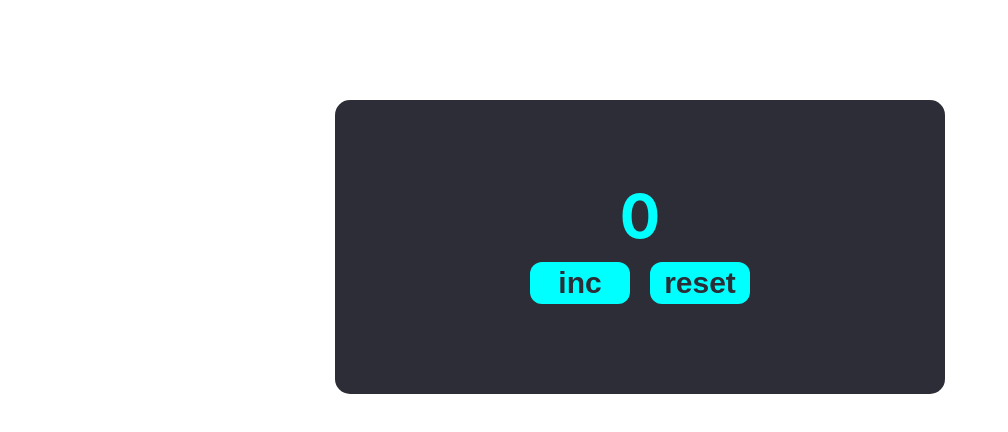
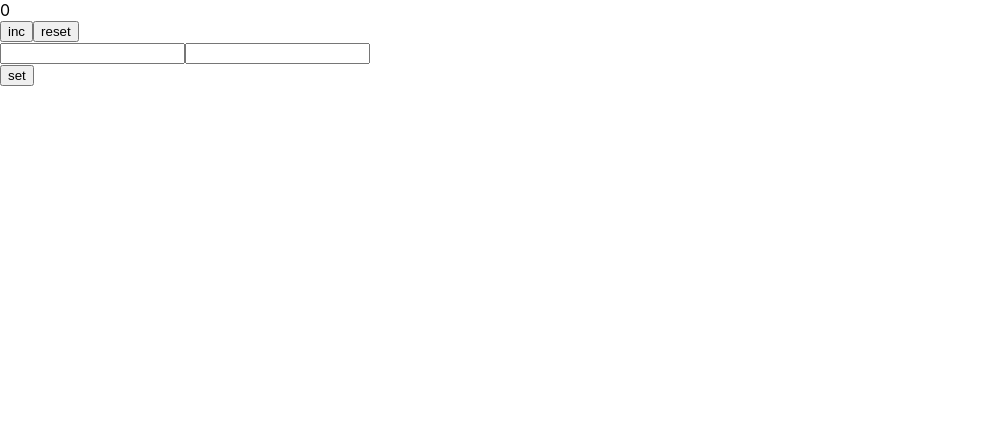
Before and after one commit to mazurenka/exam_pract, a React (Create React App) app: page / in a window 1280 px wide. Shown: the top 432 px of the page, without its empty margins (0-1008 px from the left). Built offline with nearby package versions, Linux system fonts and the light colour scheme.

Commit message:
exam Counter SET

```diff
--- /dev/null
+++ b/src/Counter_2(SET)/AppCounter-2-SET.tsx
@@ -0,0 +1,12 @@
+import { CounterBLL} from "./Counter2";
+import {Set} from "./Set";
+
+export function AppCounter_2_SET() {
+    return (
+        <div>
+            <CounterBLL/>
+            <Set/>
+        </div>
+    )
+
+}
--- /dev/null
+++ b/src/Counter_2(SET)/AppCounter2.css
@@ -0,0 +1,44 @@
+
+.App {
+    display: grid;
+    margin-top: 100px;
+}
+
+.Screen {
+    color: aqua;
+    font-size: 60px;
+    font-weight: 700;
+}
+
+.Counter {
+    grid-row: 2/3;
+    justify-self: center;
+    width: 450px;
+    text-align: center;
+    background-color: #2c2d36;
+    padding: 80px;
+    border-radius: 15px;
+}
+
+.buttonBlock {
+    grid-row: 2/3;
+    font-size: 40px;
+}
+
+.buttons {
+    width: 100px;
+    line-height: 40px;
+    border-radius: 12px;
+    border: none;
+    font-size: 30px;
+    color: #2c2d36;
+    background-color: aqua;
+    font-weight: 900;
+    display: inline-block;
+    text-align: center;
+    margin: 10px;
+}
+
+.RedNumber {
+    color: red;
+}
--- /dev/null
+++ b/src/Counter_2(SET)/Counter2.tsx
@@ -0,0 +1,52 @@
+import React, { useState } from "react"
+
+export function CounterBLL() {
+
+    let numberStart = 0;
+
+    const [number, setNumber] = useState(numberStart)
+
+    let numberPlus = () => {setNumber(number + 1)}
+    let numberReset = () => {setNumber(0)}
+
+    return (
+        <div className={'App'}>
+            <CounterUI number={number} numberPlus={numberPlus} numberReset={numberReset}/>
+        </div>
+    )
+}
+
+type CounterUIType = {
+    number: number
+    numberPlus: () => void
+    numberReset: () => void
+}
+
+function CounterUI(props: CounterUIType) {
+    let maxValue = props.number === 5
+
+    return (
+            <div className={'Counter'}>
+                <div className={'Screen'}>
+                <span className={maxValue ? 'RedNumber' : ''}>
+                    {props.number}
+                </span>
+                </div>
+
+                <div className={'buttonBlock'}>
+                    <button
+                        className={'buttons'}
+                        onClick={props.numberPlus}
+                        disabled={(maxValue)}>
+                        inc
+                    </button>
+
+                    <button
+                        className={'buttons'}
+                        onClick={props.numberReset}>
+                        reset
+                    </button>
+                </div>
+            </div>
+        )
+}
--- /dev/null
+++ b/src/Counter_2(SET)/Set.tsx
@@ -0,0 +1,12 @@
+export function Set() {
+    return (
+        <div>
+            <input type={'number'} onClick={() => {  }} />
+            <input type={'number'} />
+            <div>
+                 <button>set</button>
+            </div>
+
+        </div>
+    )
+}
--- a/src/index.tsx
+++ b/src/index.tsx
@@ -2,14 +2,11 @@ import React from 'react';
 import ReactDOM from 'react-dom';
 import './index.css';
 import reportWebVitals from './reportWebVitals';
-import {App} from "./Counter_1/App";
+import { AppCounter_2_SET} from "./Counter_2(SET)/AppCounter-2-SET";
 
 ReactDOM.render(
-    <App/>,
-    // <AppReducer value={0} />,
-
-    //<AppCounter2 />,
-
+    //<App/>,
+    <AppCounter_2_SET/>,
 
     document.getElementById('root'))
 
```
Also changed, not shown: src/Counter_2(SET)/AppCounter2.tsx (deleted, +0 -21 lines).
